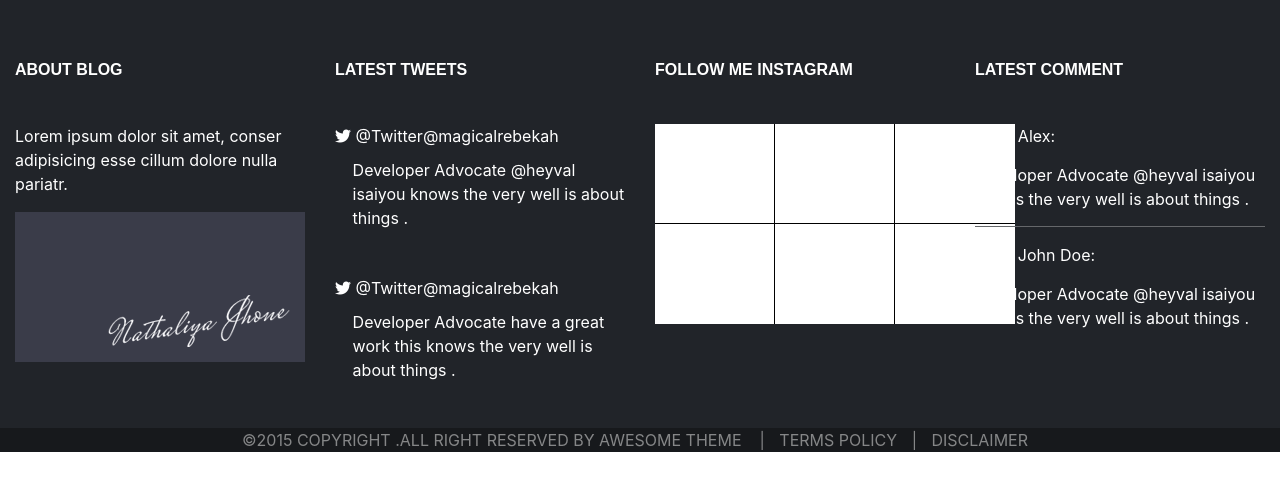
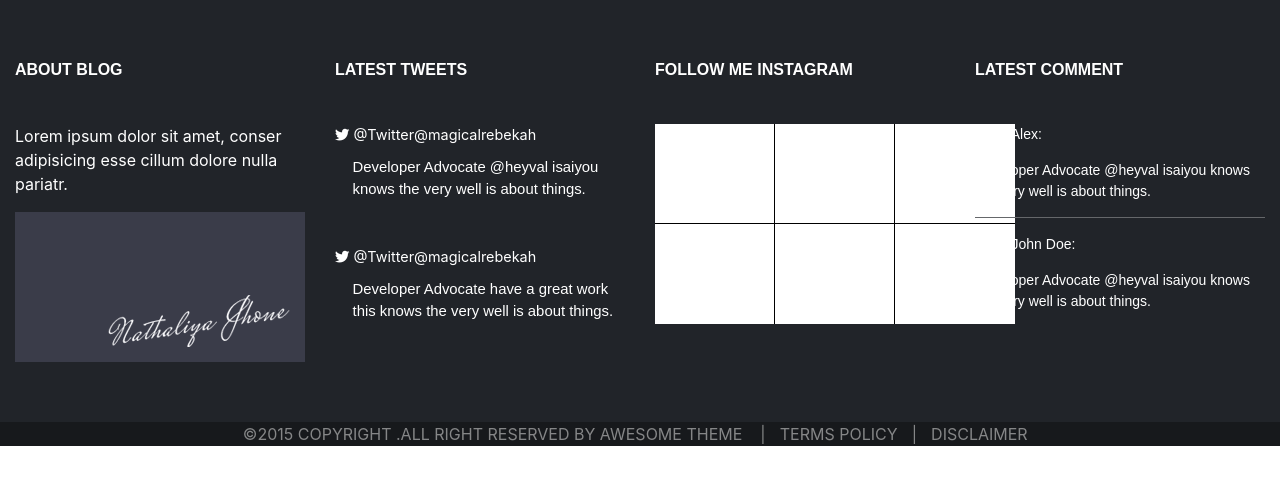
Before and after one commit to impressivedevelopments/decoblog, a PHP site: page / in a window 1280 px wide. Shown: the top 491 px of the page. Run offline with PHP 8.4, Linux system fonts and the light colour scheme.

Commit message:
changes units of measurements

```diff
--- a/css/style.css
+++ b/css/style.css
@@ -7,7 +7,15 @@
   color: #ffffff;
 }
 
+.about-tweets {
+  font-size: 0.9rem;
+}
+
 .about-twitt {
+  font-family: 'Hind', sans-serif;
+  font-weight: 300;
+  font-style: normal;
+  font-size: 0.93rem;
   padding-top: 0.625rem;
   padding-bottom: 1.875rem;
   padding-left: 1.1rem;
@@ -20,12 +28,17 @@
   -ms-flex-wrap: wrap;
       flex-wrap: wrap;
   background: #ffffff;
-  width: 360px;
-  height: 200px;
+  width: 22.5rem;
+  height: 12.5rem;
+}
+
+.about-latest-comment {
+  font-size: 0.875rem;
+  font-family: 'Mrs_SaintDelafield', sans-serif;
 }
 
 .about-comment {
-  padding: 15px 0px;
+  padding: 0.93rem 0rem;
   border-bottom: 1px solid #65676a;
 }
 
@@ -36,8 +49,8 @@
 .about .instagram-post {
   border-right: 1px solid #000;
   border-bottom: 1px solid #000;
-  width: 120px;
-  height: 100px;
+  width: 7.5rem;
+  height: 6.25rem;
 }
 
 .about .instagram-post:nth-child(2n) {
@@ -90,11 +103,6 @@
   background: #3a3c49 url("/images/sign.png") no-repeat bottom 15px right 15px;
 }
 
-.about .sign span {
-  color: #b4b4b4;
-  font-family: 'Mrs_SaintDelafield', sans-serif;
-}
-
 /* FOOTER */
 .footer {
   background: #17191c;
@@ -105,8 +113,8 @@
 .footer a {
   text-decoration: none;
   color: #858687;
-  margin-left: 10px;
-  margin-right: 10px;
+  margin-left: 0.6rem;
+  margin-right: 0.6rem;
 }
 
 .footer a:hover {
--- a/css/style.scss
+++ b/css/style.scss
@@ -9,7 +9,12 @@
     &-twitter-name, &-comment-name {
         color:$white;
     }
+    &-tweets {
+        font-size: 0.9rem;
+    }
     &-twitt {
+        @include hind-light;
+        font-size: 0.93rem;
         padding: {
             top: 0.625rem;
             bottom: 1.875rem;
@@ -20,11 +25,15 @@
         display: flex;
         flex-wrap: wrap;
         background: $white;
-        width: 360px;
-        height: 200px;
+        width: 22.5rem;
+        height: 12.5rem;
+    }
+    &-latest-comment {
+        font-size: 0.875rem;
+        @include mrssaint;
     }
     &-comment {
-        padding: 15px 0px;
+        padding: 0.93rem 0rem;
         border-bottom: 1px solid $gray;
     }
     &-comment:last-child {
@@ -36,8 +45,8 @@
             right: 1px solid #000;
             bottom: 1px solid #000;
         }
-        width: 120px;
-        height: 100px;
+        width: 7.5rem;
+        height: 6.25rem;
     }
     .instagram-post:nth-child(2n) {
         border: {
@@ -91,12 +100,7 @@
         margin-bottom: 3.75rem;
         position: relative;
         background: #3a3c49 url('/images/sign.png') no-repeat bottom 15px right 15px;
-        span {
-            color: $gray-text;
-            @include mrssaint;
-        }
     }
-
 }
 
 /* FOOTER */
@@ -109,8 +113,8 @@
         text-decoration: none;
         color: $footer-text;
         margin: {
-            left: 10px;
-            right:10px;
+            left: 0.6rem;
+            right: 0.6rem;
         }
     &:hover {
         text-decoration: none;
```
Also changed, not shown: index.html (+4 -4 lines), 1 other file.
